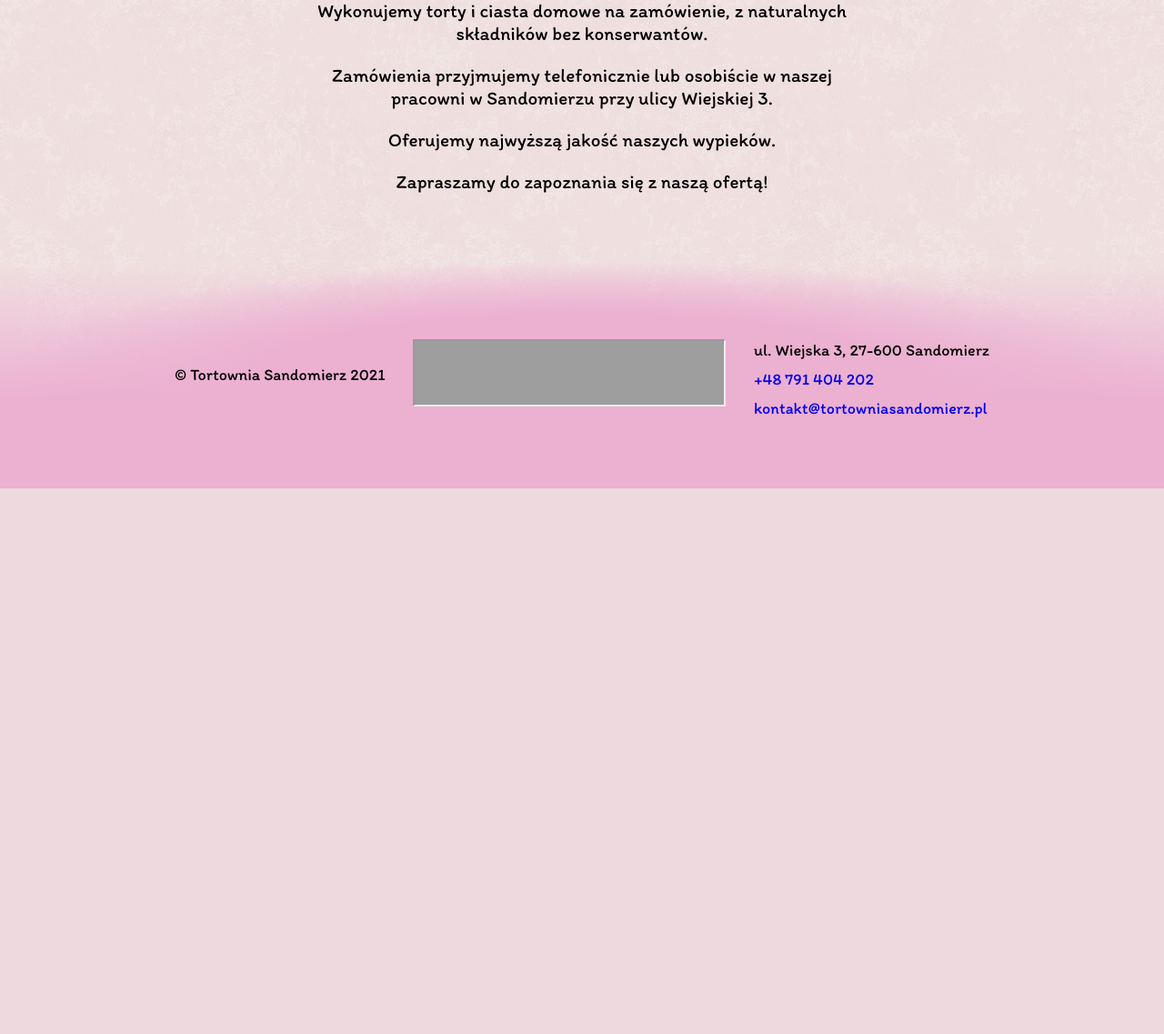
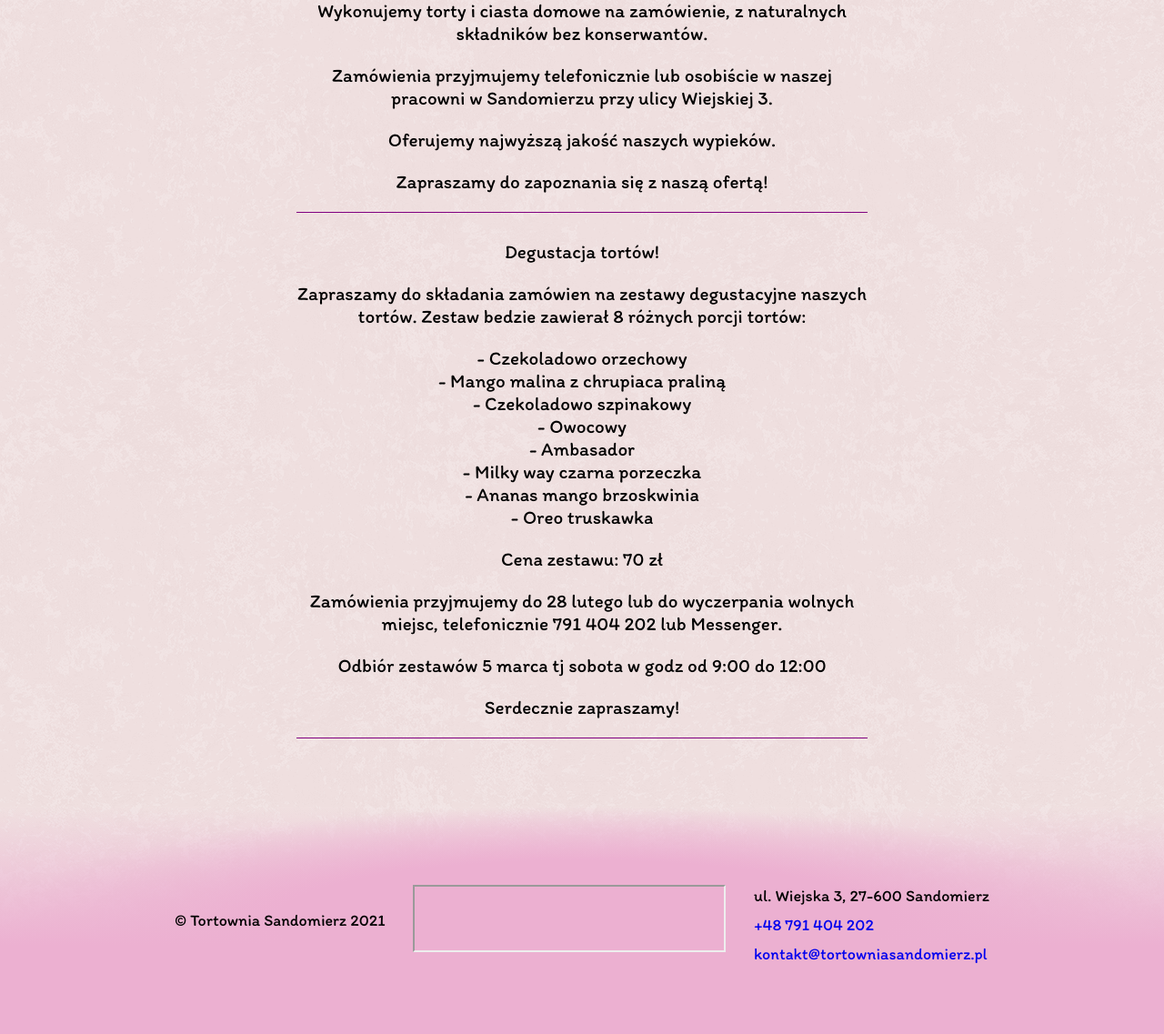
Before and after one commit to kylle98/tortowniasandomierz.pl, a PHP site: page / in a window 1280 px wide. Shown: the part 382-1519 px from the top of the page at 91% size. Before the commit the page ends 919 px from the top, so only its background shows below. Run offline with PHP 8.4, Linux system fonts and the light colour scheme; grey boxes are pictures that could not be loaded.

Commit message:
Update main site

```diff
--- a/data/css/index.css
+++ b/data/css/index.css
@@ -38,11 +38,7 @@
     font-size: 21px;
     margin: 30px auto 0;
     width: 70%;
-}
-
-.footer {
-    position: absolute;
-    bottom: 0;
+    border-bottom: 1px solid purple;
 }
 
 @media screen and (min-width: 120px) and (max-width: 1250px) {
--- a/index.html
+++ b/index.html
@@ -55,6 +55,23 @@
                 <p>Oferujemy najwyższą jakość naszych wypieków.</p>
                 <p>Zapraszamy do zapoznania się z naszą ofertą!</p>
             </div>
+            <div class="seo-section">
+                <p>Degustacja tortów!</p>
+                <p>Zapraszamy do składania zamówien na zestawy degustacyjne naszych tortów.
+                    Zestaw bedzie zawierał 8 różnych porcji tortów:</p>
+                <p>- Czekoladowo orzechowy <br>
+                    - Mango malina z chrupiaca praliną<br>
+                    - Czekoladowo szpinakowy<br>
+                    - Owocowy<br>
+                    - Ambasador<br>
+                    - Milky way czarna porzeczka<br>
+                    - Ananas mango brzoskwinia<br>
+                    - Oreo truskawka</p>
+                <p>Cena zestawu: 70 zł</p>
+                <p>Zamówienia przyjmujemy do 28 lutego lub do wyczerpania wolnych miejsc, telefonicznie 791 404 202 lub Messenger.</p>
+                <p>Odbiór zestawów 5 marca tj sobota w godz od 9:00 do 12:00</p>
+                <p>Serdecznie zapraszamy!</p>
+            </div>
         </div>
         <div class="footer">
             <div class="footer-wrap">
```
